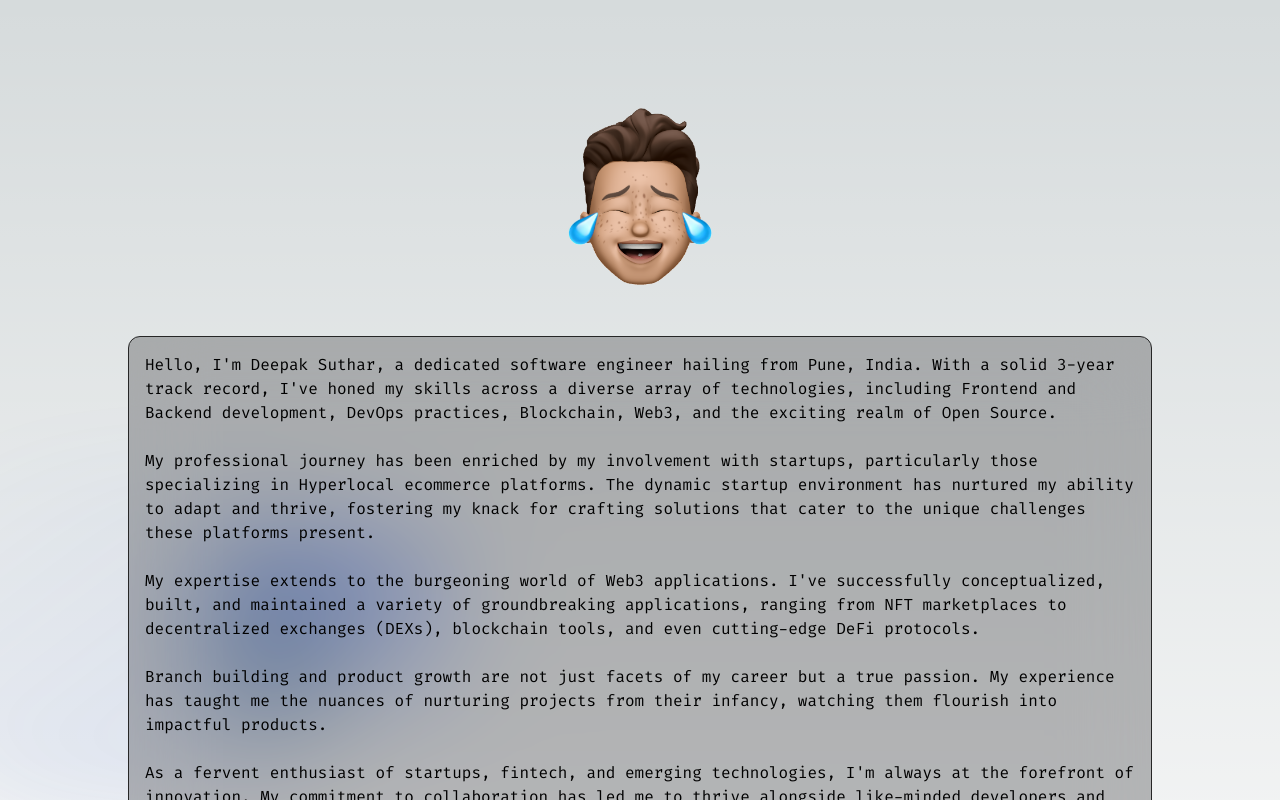
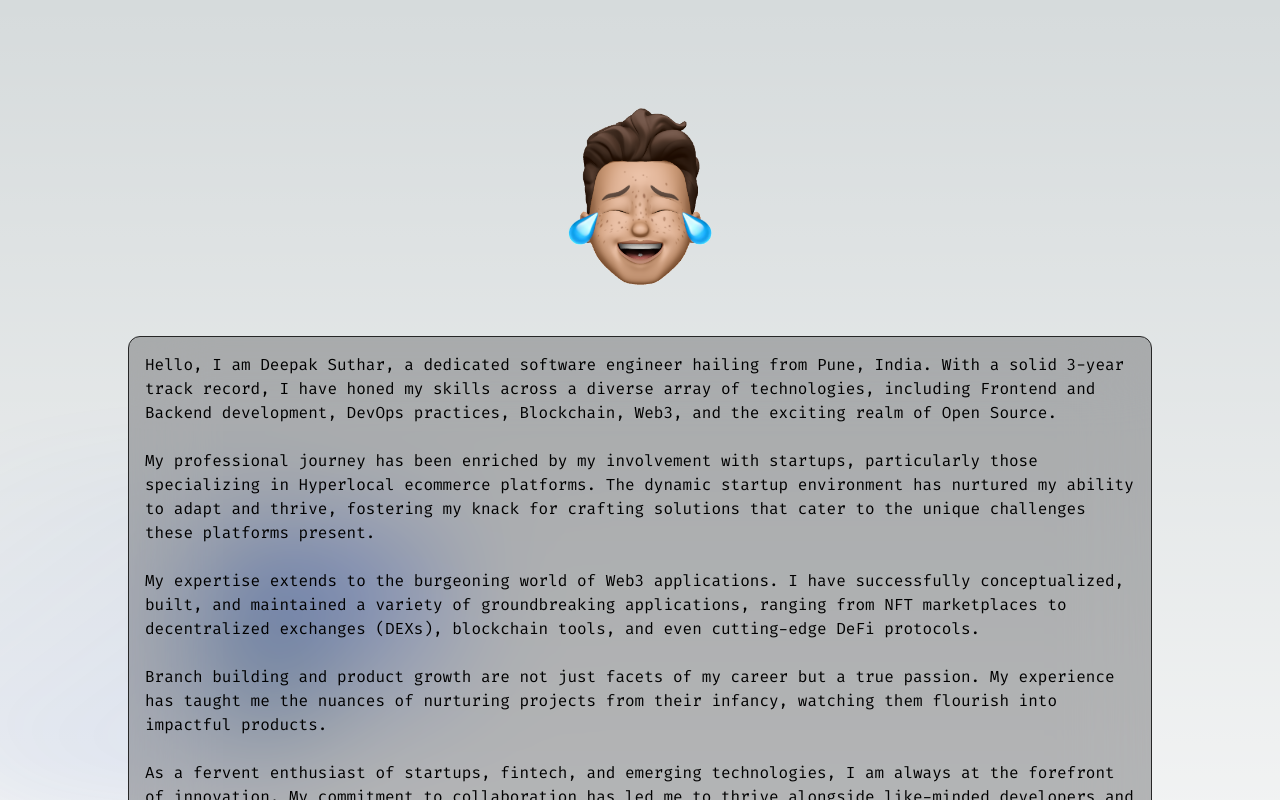
Before and after one commit to codewithdpk/portfolio, a Next.js app: page /portfolio in a window 1280 px wide. Shown: the top 800 px of the page. Built offline with nearby package versions, Linux system fonts and the light colour scheme.

Commit message:
fix: typos

```diff
--- a/src/app/portfolio/page.tsx
+++ b/src/app/portfolio/page.tsx
@@ -13,8 +13,8 @@
 
       <div className="relative flex place-items-center before:absolute before:h-[300px] before:w-[480px] before:-translate-x-1/2 before:rounded-full before:bg-gradient-radial before:to-transparent before:blur-2xl before:content-[''] after:absolute after:-z-20 after:h-[180px] after:w-[240px] after:translate-x-1/3 after:bg-gradient-conic after:blur-2xl after:content-[''] before:dark:bg-gradient-to-br before:dark:from-transparent before:dark:to-blue-700 before:dark:opacity-10 after:dark:from-sky-900 after:dark:via-[#0141ff] after:dark:opacity-40 before:lg:h-[360px] z-[-1] lg:max-w-5xl">
         <p className="flex w-full justify-center border-b bg-transparent pb-6 pt-8 backdrop-blur-2xl dark:border-neutral-800 dark:bg-zinc-800/30 dark:from-inherit lg:static lg:w-auto  lg:rounded-xl lg:border lg:p-4 lg:dark:bg-zinc-800/30">
-          Hello, I'm Deepak Suthar, a dedicated software engineer hailing from
-          Pune, India. With a solid 3-year track record, I've honed my skills
+          Hello, I am Deepak Suthar, a dedicated software engineer hailing from
+          Pune, India. With a solid 3-year track record, I have honed my skills
           across a diverse array of technologies, including Frontend and Backend
           development, DevOps practices, Blockchain, Web3, and the exciting
           realm of Open Source.
@@ -27,7 +27,7 @@
           <br />
           <br />
           My expertise extends to the burgeoning world of Web3 applications.
-          I've successfully conceptualized, built, and maintained a variety of
+          I have successfully conceptualized, built, and maintained a variety of
           groundbreaking applications, ranging from NFT marketplaces to
           decentralized exchanges (DEXs), blockchain tools, and even
           cutting-edge DeFi protocols.
@@ -40,14 +40,14 @@
           <br />
           <br />
           As a fervent enthusiast of startups, fintech, and emerging
-          technologies, I'm always at the forefront of innovation. My commitment
+          technologies, I am always at the forefront of innovation. My commitment
           to collaboration has led me to thrive alongside like-minded developers
-          and entrepreneurs. I'm an open book when it comes to contracts,
+          and entrepreneurs. I am an open book when it comes to contracts,
           freelancing, and developer advocacy, always eager to share my
           expertise and contribute to meaningful projects.
           <br />
           <br />
-          Let's connect and explore the boundless possibilities of tech
+          Lets connect and explore the boundless possibilities of tech
           together.
         </p>
       </div>
```
